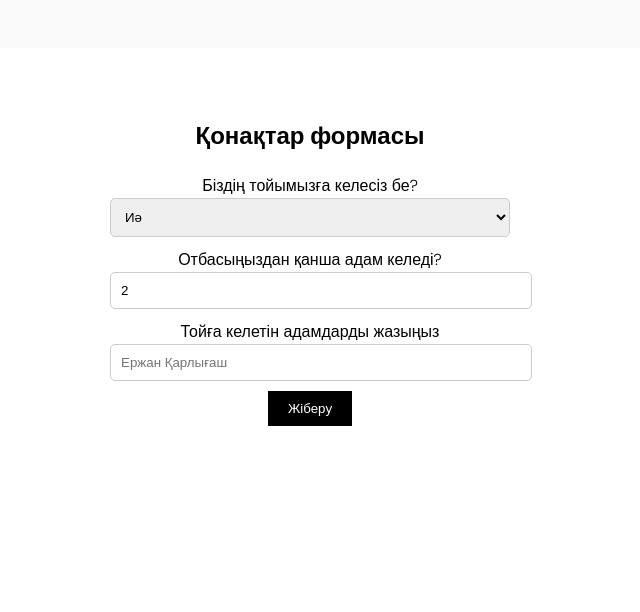
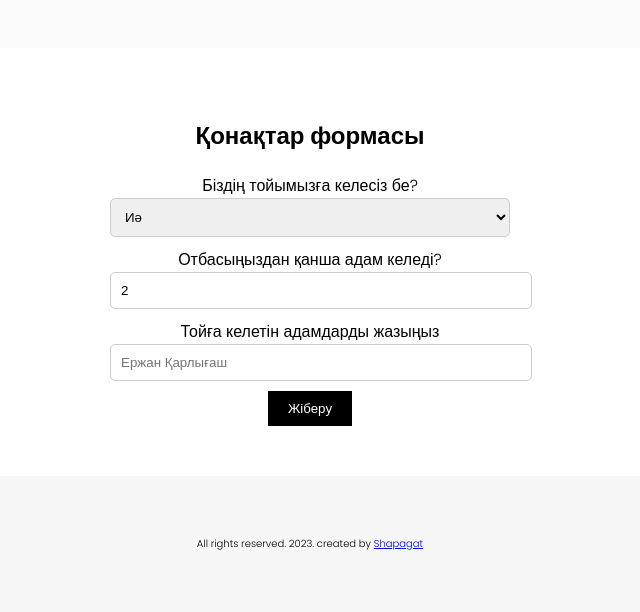
Before and after one commit to sheekweas/ademi-uzatu, a plain HTML site: page index.html in a window 1280 px wide. Shown: the part 1596-2208 px from the top of the page, without its empty margins (330-970 px from the left). Before the commit the page ends 2072 px from the top, so only its background shows below. Drawn offline with Linux system fonts and the light colour scheme.

Commit message:
Update index.html

```diff
--- a/index.html
+++ b/index.html
@@ -87,7 +87,9 @@
     </section>
 
 
-
+    <footer>
+        <p>All rights reserved. 2023. created by <a href="https://www.instagram.com/shekweas/">Shapagat</a></p>
+    </footer>
 
 
     <script src="./script.js"></script>
```
